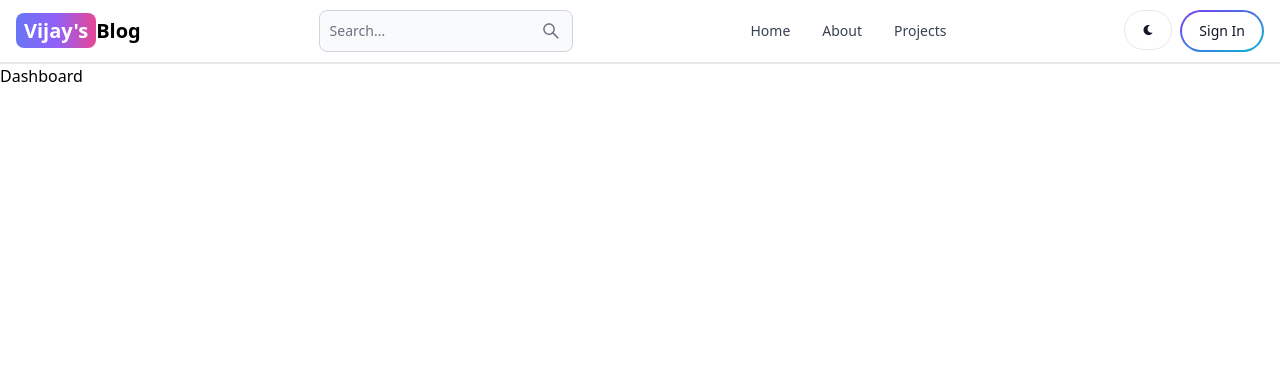
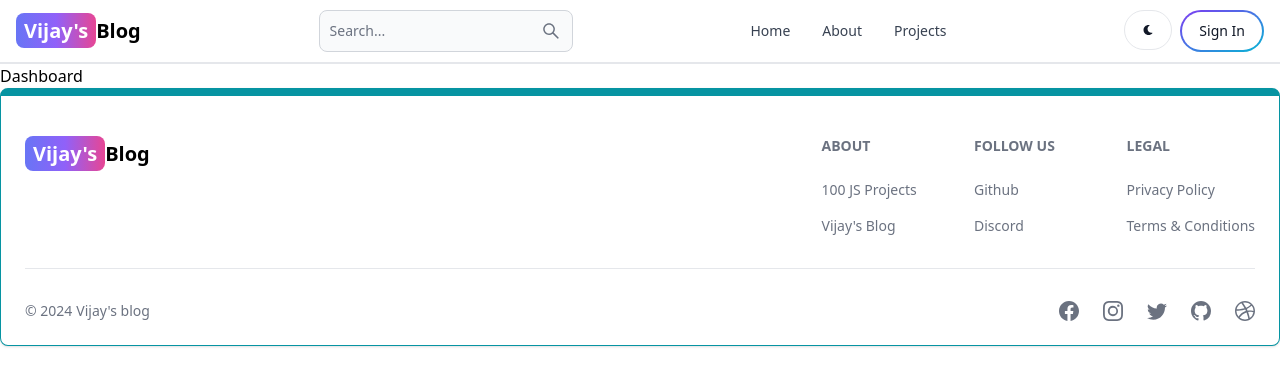
Before and after one commit to joyboy-reincarnated/mern-blog, a React (Vite) app in the folder client/: page /dashboard in a window 1280 px wide. Shown: the top 386 px of the page. Built offline with nearby package versions, Linux system fonts and the light colour scheme.

Commit message:
Create footer compnonet

```diff
--- a/client/src/App.jsx
+++ b/client/src/App.jsx
@@ -7,6 +7,7 @@
 import Projects from './pages/Projects'
 import Dashboard from './pages/Dashboard'
 import Header from './components/Header'
+import FooterCom from './components/Footer'
 
 export default function App() {
   return (
@@ -20,6 +21,7 @@
       <Route path='/projects'  element={<Projects/>}/>
       <Route path='/dashboard'  element={<Dashboard/>}/>
     </Routes>
+    <FooterCom/>
     </BrowserRouter>
   )
 }
--- /dev/null
+++ b/client/src/components/Footer.jsx
@@ -0,0 +1,82 @@
+
+import { Footer } from 'flowbite-react';
+import { Link } from 'react-router-dom';
+import { BsFacebook, BsInstagram, BsTwitter, BsGithub, BsDribbble } from 'react-icons/bs';
+export default function FooterCom() {
+  return (
+    <Footer container className='border border-t-8 border-teal-500'>
+      <div className='w-full max-w-7xl mx-auto'>
+        <div className='grid w-full justify-between sm:flex md:grid-cols-1'>
+          <div className='mt-5'>
+            <Link
+              to='/'
+              className='self-center whitespace-nowrap text-lg sm:text-xl font-semibold dark:text-white'
+            >
+              <span className='px-2 py-1 bg-gradient-to-r from-indigo-500 via-purple-500 to-pink-500 rounded-lg text-white'>
+                Vijay's
+              </span>
+              Blog
+            </Link>
+          </div>
+          <div className='grid grid-cols-2 gap-8 mt-4 sm:grid-cols-3 sm:gap-6'>
+            <div>
+              <Footer.Title title='About' />
+              <Footer.LinkGroup col>
+                <Footer.Link
+                  href='https://www.100jsprojects.com'
+                  target='_blank'
+                  rel='noopener noreferrer'
+                >
+                  100 JS Projects
+                </Footer.Link>
+                <Footer.Link
+                  href='/about'
+                  target='_blank'
+                  rel='noopener noreferrer'
+                >
+                  Vijay's Blog
+                </Footer.Link>
+              </Footer.LinkGroup>
+            </div>
+            <div>
+              <Footer.Title title='Follow us' />
+              <Footer.LinkGroup col>
+                <Footer.Link
+                  href='https://github.com/joyboy-reincarnated'
+                  target='_blank'
+                  rel='noopener noreferrer'
+                >
+                  Github
+                </Footer.Link>
+                <Footer.Link href='#'>Discord</Footer.Link>
+              </Footer.LinkGroup>
+            </div>
+            <div>
+              <Footer.Title title='Legal' />
+              <Footer.LinkGroup col>
+                <Footer.Link href='#'>Privacy Policy</Footer.Link>
+                <Footer.Link href='#'>Terms &amp; Conditions</Footer.Link>
+              </Footer.LinkGroup>
+            </div>
+          </div>
+        </div>
+        <Footer.Divider />
+        <div className='w-full sm:flex sm:items-center sm:justify-between'>
+          <Footer.Copyright
+            href='#'
+            by="Vijay's blog"
+            year={new Date().getFullYear()}
+          />
+          <div className="flex gap-6 sm:mt-0 mt-4 sm:justify-center">
+            <Footer.Icon href='#' icon={BsFacebook}/>
+            <Footer.Icon href='#' icon={BsInstagram}/>
+            <Footer.Icon href='#' icon={BsTwitter}/>
+            <Footer.Icon href='https://github.com/joyboy-reincarnated' icon={BsGithub}/>
+            <Footer.Icon href='#' icon={BsDribbble}/>
+
+          </div>
+        </div>
+      </div>
+    </Footer>
+  );
+}
```
